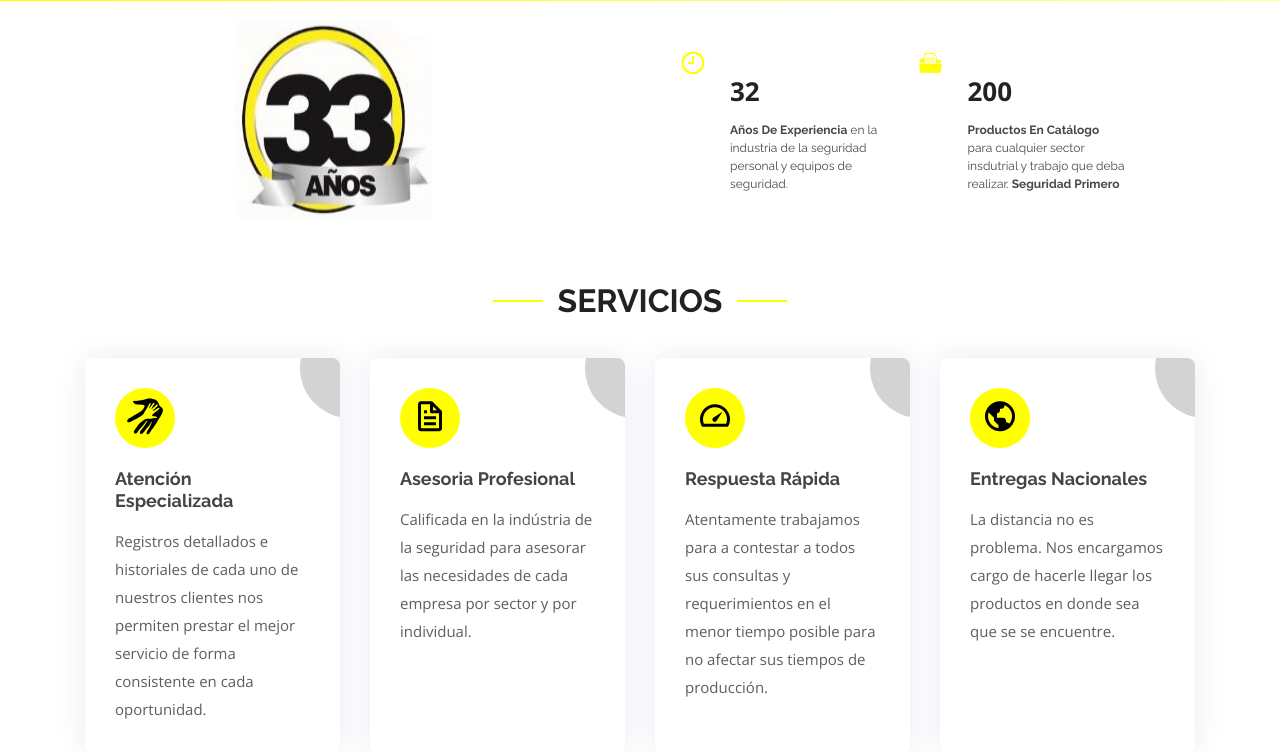
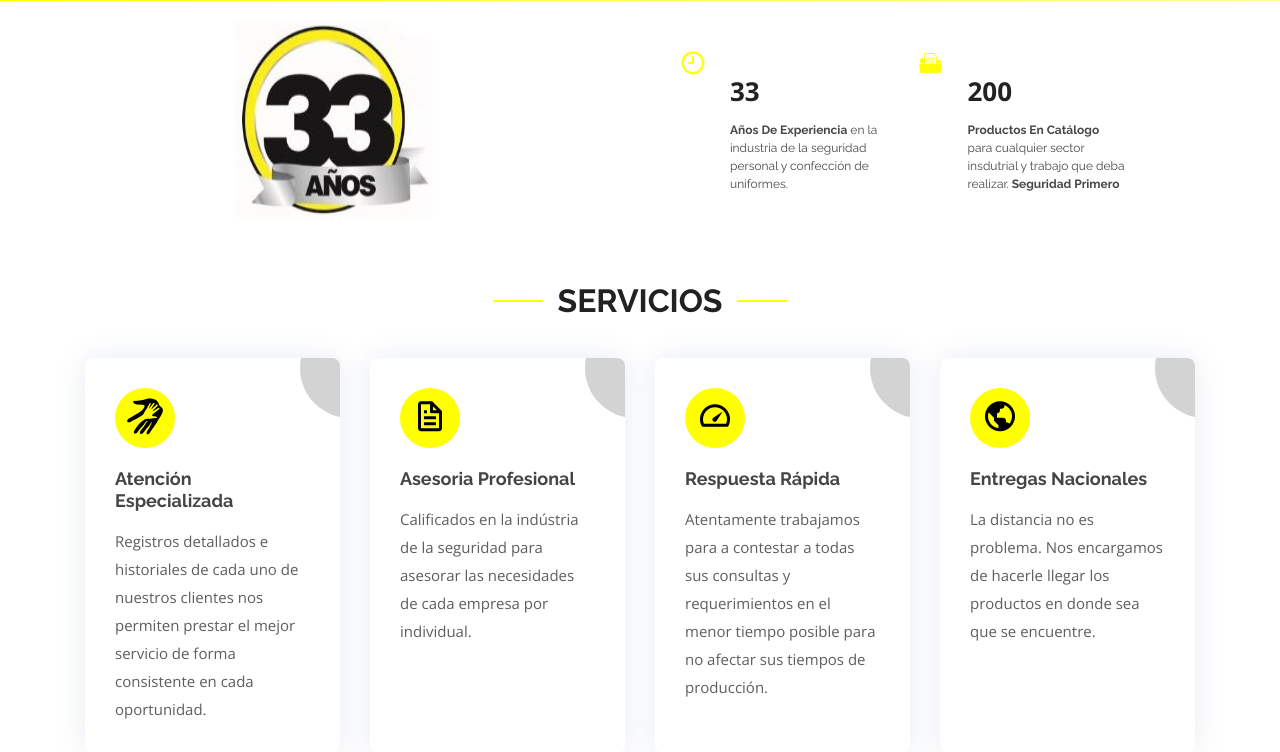
Before and after one commit to Arres2/Vuica-Web-Page, a Django app: page / in a window 1280 px wide. Shown: the part 649-1401 px from the top of the page. Run offline with Django 3.2, Linux system fonts and the light colour scheme; parts of the project's set-up code (start-up, migrations or seed data) failed here and were passed over; some libraries are stand-ins or nearby versions.

Commit message:
AlgoAlgo

```diff
--- /dev/null
+++ b/SampleShop2/templates/google13754e890efe3188.html
@@ -0,0 +1 @@
+google-site-verification: google13754e890efe3188.html
--- a/SampleShop2/templates/index.html
+++ b/SampleShop2/templates/index.html
@@ -107,8 +107,8 @@
                 <div class="col-sm-6 d-sm-flex align-items-sm-stretch">
                   <div class="count-box">
                     <i class="icofont-clock-time"></i>
-                    <span data-toggle="counter-up">32</span>
-                    <p><strong>Años De Experiencia</strong> en la industria de la seguridad personal y equipos de seguridad.</p>
+                    <span data-toggle="counter-up">33</span>
+                    <p><strong>Años De Experiencia</strong> en la industria de la seguridad personal y confección de uniformes.</p>
                   </div>
                 </div>
 
@@ -149,7 +149,7 @@
             <div class="icon-box" data-aos="fade-up" data-aos-delay="200">
               <div class="icon"><i class="bx bx-file"></i></div>
               <h4 class="title">Asesoria Profesional</h4>
-              <p class="description">Calificada en la indústria de la seguridad para asesorar las necesidades de cada empresa por sector y por individual.</p>
+              <p class="description">Calificados en la indústria de la seguridad para asesorar las necesidades de cada empresa por individual.</p>
             </div>
           </div>
 
@@ -157,7 +157,7 @@
             <div class="icon-box" data-aos="fade-up" data-aos-delay="300">
               <div class="icon"><i class="bx bx-tachometer"></i></div>
               <h4 class="title">Respuesta Rápida</h4>
-              <p class="description">Atentamente trabajamos para a contestar a todos sus consultas y requerimientos en el menor tiempo posible para no afectar sus tiempos de producción.</p>
+              <p class="description">Atentamente trabajamos para a contestar a todas sus consultas y requerimientos en el menor tiempo posible para no afectar sus tiempos de producción.</p>
             </div>
           </div>
 
@@ -165,7 +165,7 @@
             <div class="icon-box" data-aos="fade-up" data-aos-delay="400">
               <div class="icon"><i class="bx bx-world"></i></div>
               <h4 class="title">Entregas Nacionales</h4>
-              <p class="description">La distancia no es problema. Nos encargamos cargo de hacerle llegar los productos en donde sea que se se encuentre.</p>
+              <p class="description">La distancia no es problema. Nos encargamos de hacerle llegar los productos en donde sea que se encuentre.</p>
             </div>
           </div>
 
```
Also changed, not shown: SampleShop2/db.sqlite3, SampleShop2/products/products_assets/Imagen/AN11.png (added), SampleShop2/products/products_assets/Imagen/AN11_LRN4L9P.jpg (added), SampleShop2/products/products_assets/Imagen/AN11_Mp5Bw8R.jpg (added).
